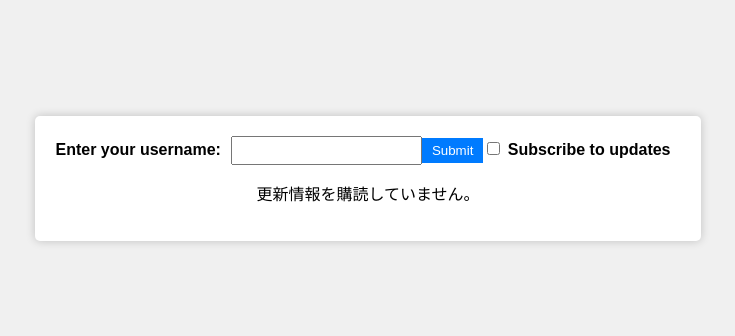
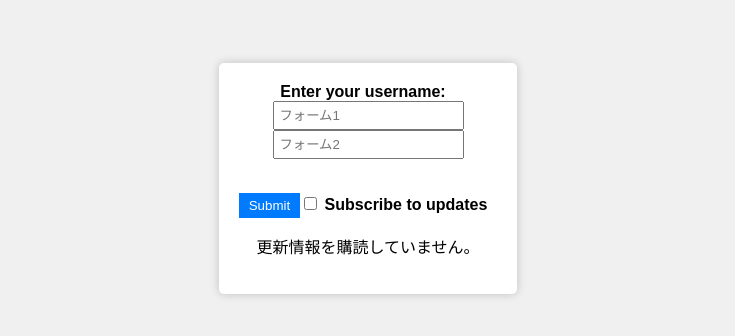
Before and after one commit to keigo-saito0602/vue-demo-app, a Vue app: page / in a window 1280 px wide. Shown: the part 222-558 px from the top of the page, without its empty margins (272-1007 px from the left). Built offline with nearby package versions, Linux system fonts and the light colour scheme.

Commit message:
学習内容のメモ

```diff
--- a/src/App.vue
+++ b/src/App.vue
@@ -1,5 +1,6 @@
 <template>
   <div id="app">
+    <!-- @はv-onの省略形 v-onはイベント -->
     <UserNameInput @username-submitted="onUsernameSubmitted" />
     <UsernameDisplay :username="username" :is-subscribed="isSubscribed" />
   </div>
--- a/src/components/UserNameInput.vue
+++ b/src/components/UserNameInput.vue
@@ -1,7 +1,13 @@
 <template>
   <div>
-    <label for="username">Enter your username:</label>
-    <input type="text" id="username" v-model="inputUsername" />
+    <label for="username">Enter your username:</label><br>
+    <!-- v-modelは双方向バインディング -->
+    <!-- フォームで書き換えたらロジックに書いてある変数も書き換わる -->
+    <!-- 逆にロジックに文字列をいれたらフォームも書き変わる -->
+    <!-- v-model便利だけど、見づらい -->
+    <input type="text" id="username" placeholder="フォーム1" @input="inputUsername = $event.target.value" /><br>
+    <input type="text" id="username" placeholder="フォーム2" :value="inputUsername" /><br>
+    <p>{{inputUsername}}</p><br>
     <button @click="submitUsername">Submit</button>
     <label>
       <input type="checkbox" v-model="isSubscribed" /> Subscribe to updates
@@ -20,6 +26,7 @@ export default {
   methods: {
     submitUsername() {
       // チェックボックスの状態も親コンポーネントに送信
+      // this.$emit('<イベント名>',<データ>);
       this.$emit('username-submitted', this.inputUsername, this.isSubscribed);
     },
   },
--- a/src/components/UsernameDisplay.vue
+++ b/src/components/UsernameDisplay.vue
@@ -1,6 +1,7 @@
 <template>
   <div>
     <p v-if="username">こんにちは, {{ username }}!</p>
+    <!-- isSubscribedは監視する変化があったら教えてくれる -->
     <p v-if="isSubscribed">更新情報を購読しています。</p>
     <p v-else>更新情報を購読していません。</p>
   </div>
```
